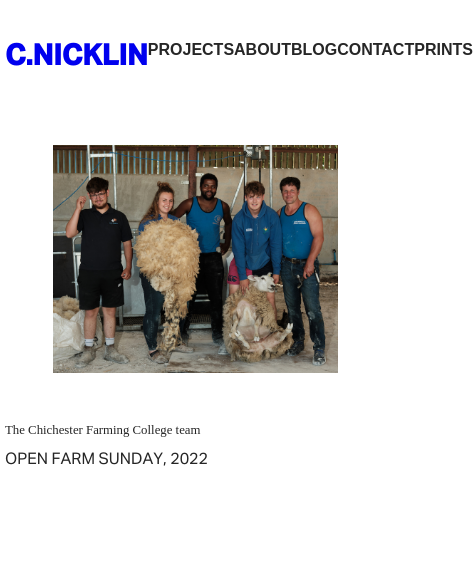
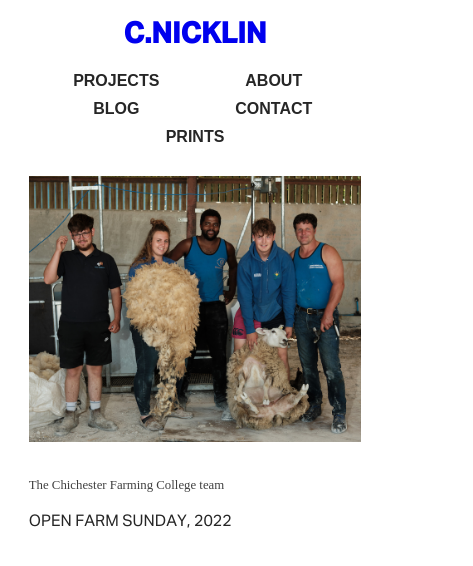
Before and after one commit to CalNicklin/photographyportfolio, a React (Create React App) app: page / in a window 390 px wide. Shown: the top 566 px of the page, 473 px wide, since content can reach past the window. Built offline with nearby package versions, Linux system fonts and the light colour scheme; a web font is replaced by a local one.

Commit message:
adds mobile responsive css

```diff
--- a/src/app/App.css
+++ b/src/app/App.css
@@ -2,7 +2,7 @@
 #root {
     max-width: 1050px;
     margin: auto;
-    padding: 5px;
+    padding: 5px 20px 0px 20px;
 }
 
 /* Header bar */
@@ -27,6 +27,7 @@
 .homeBtn {
     text-decoration: none;
 }
+
 .nav {
     display: inline-flex;
     align-items: center;
@@ -47,8 +48,65 @@
     text-decoration: underline;
 }
 
+.nav a:hover {
+    transition: 0.3s;
+    text-decoration: underline;
+}
+
 .nav a:visited {
     color: inherit;
+}
+
+@media only screen and (max-width: 540px) {
+
+    #root {
+        display: flex;
+        flex-wrap: wrap;
+        flex-direction: row;
+    }
+
+    .header {
+        display: inline-block;
+        width: 100%;
+        text-align: center;
+        height: auto;
+        margin-bottom: 20px;
+    }
+
+    .nav {
+        display: inline-flex;
+        flex-wrap: wrap;
+        flex-direction: row;
+        row-gap: 10px;
+        align-items: center;
+        justify-content: space-between;
+        width: 90%;
+        margin-top: 20px;
+    }
+
+    .nav a {
+        font-family: ibm-plex-mono, sans-serif;
+        color: inherit;
+        text-decoration: none;
+        font-weight: bold;
+        text-transform: uppercase;
+        display: inline-flex;
+    }
+}
+
+@media only screen and (max-width: 390px) {
+    .header {
+        margin-bottom: 0px;
+    }
+
+    .nav a {
+        display: block;
+        width: 50%;
+    }
+
+    #prints {
+        width: 100%;
+    }
 }
 
 /* Home page banner */
@@ -56,7 +114,25 @@
     display: block;
     width: 75%;
     height: auto;
-    margin: 50px auto;
+    margin: 30px auto;
+}
+
+.banner img {
+    width: 100%;
+    height: auto;
+    margin: 10px 0px;
+}
+
+@media only screen and (max-width: 540px) {
+    .banner {
+        width: 95%;
+        margin: 20px auto
+    }
+
+    .banner p,
+    h2 {
+        margin: 20px auto
+    }
 }
 
 /* Contains project text + images */
--- a/src/app/data.js
+++ b/src/app/data.js
@@ -22,13 +22,13 @@ export const PROJECTS = {
         date: '2019',
         intro: 'The legendary debut FURTHER adventure bike race held in the Ariege department of France. Organised by artist/photographer Camille McMillan',
         photos: [
-            { src: '/images/further/further3.jpg', alt: 'Ariege horse riding girl' },
-            { src: '/images/further/further4.jpg', alt: 'Ariege horse riding girl' },
+            { src: '/images/further/further3.jpg', alt: 'Typical Ariege, horse-riding' },
+            { src: '/images/further/further4.jpg', alt: 'Typical Ariege, horse-riding' },
             { src: '/images/further/further5.jpg', alt: 'Camille atop Mt. Fourcat' },
             { src: '/images/further/further8.jpg', alt: 'Well-known fixed-gear rider, tattooed Chas Christenson' },
             { src: '/images/further/further9.jpg', alt: 'Mayflys' },
             { src: '/images/further/further10.jpg', alt: 'Camille and Mayflys' },
-            { src: '/images/further/further11.jpg', alt: 'Epic sight whrn Angus Young collapsed at the checkpoint, Fourcat' },
+            { src: '/images/further/further11.jpg', alt: 'Angus Young collapsed at the checkpoint, Fourcat' },
             { src: '/images/further/further12.jpg', alt: 'Camille McMillan in an interview' },
             { src: '/images/further/further13.jpg', alt: 'Le Cabannes, Ariege' },
             { src: '/images/further/further15.jpg', alt: 'Camille considers' },
--- a/src/features/Header/Header.js
+++ b/src/features/Header/Header.js
@@ -15,7 +15,7 @@ export default function Header() {
                 <NavLink to='/about'>About</NavLink>
                 <NavLink to='/blog'>Blog</NavLink>
                 <NavLink to='/contact'>Contact</NavLink>
-                <NavLink to='/prints'>
+                <NavLink to='/prints' id='prints'>
                     {/* use of ternary operator works because prints.length is an array with initial state of 0, which evaluates to falsy. */}
                     {prints ? `Prints(${prints})` : 'Prints'}
                 </NavLink>
--- a/src/features/HomeBanner/HomeBanner.js
+++ b/src/features/HomeBanner/HomeBanner.js
@@ -25,9 +25,9 @@ export default function HomeBanner() {
 
 
     return (
-        <div>
+        <div className='banner'>
             <Link to={`/projects/${slug}`}>
-            <img src={src} alt={alt} className='banner' />
+            <img src={src} alt={alt} />
             </Link>
             <p>{alt}</p>
             <h2>{title}, {date}</h2>
--- a/src/features/Project/Project.module.css
+++ b/src/features/Project/Project.module.css
@@ -24,7 +24,7 @@ h1 {
 p {
     font-family: ibm-plex-mono;
     font-size: 0.8rem;
-    color: rgb(rgb(64, 64, 64))
+    color: rgb(64, 64, 64);
 }
 
 .parent {
```
